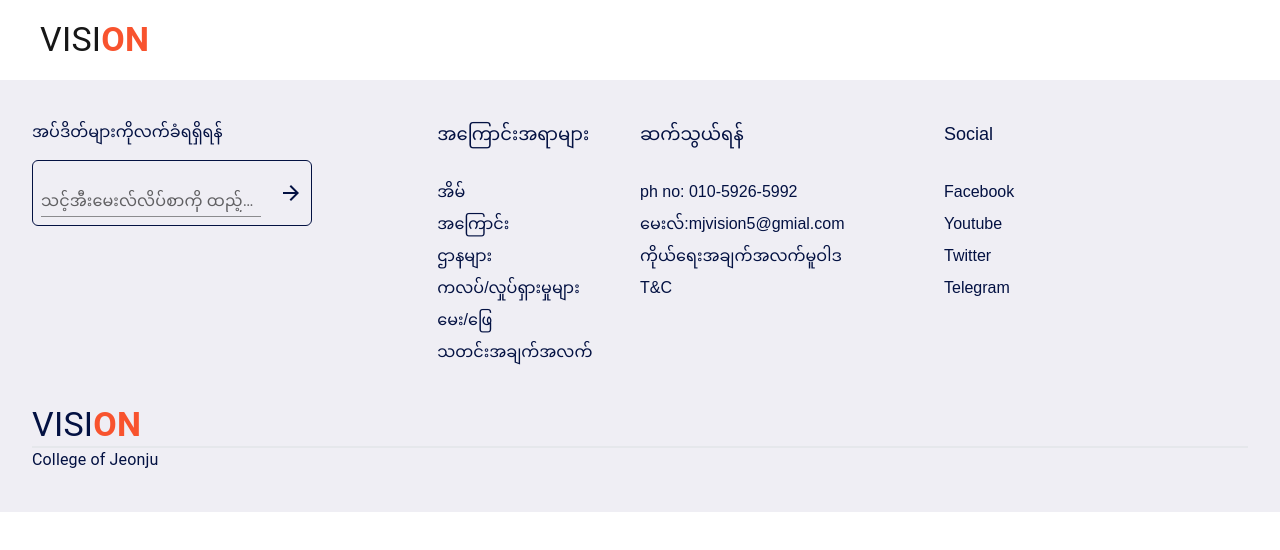
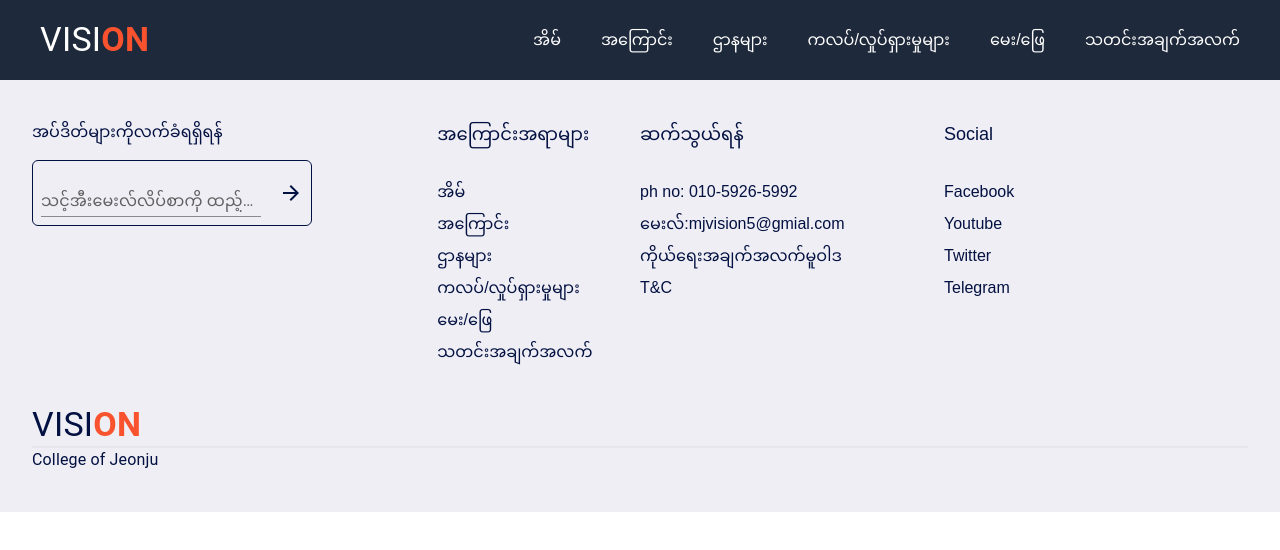
Before and after one commit to Zinkonaing-John/MJvision-Myanmar-V2, a Next.js app: page / in a window 1280 px wide. Shown: the top 550 px of the page. Built offline with nearby package versions, Linux system fonts and the light colour scheme.

Commit message:
navbar bg color

```diff
--- a/src/components/NavBar.tsx
+++ b/src/components/NavBar.tsx
@@ -3,9 +3,9 @@ import Link from 'next/link'
 
 export const NavBar = () => {
   return (
-    <div className="flex items-center justify-between h-20 py-2 px-10 w-full sticky top-0 left-0">
+    <div className="flex items-center justify-between h-20 py-2 px-10 w-full sticky top-0 left-0 bg-slate-800">
       <Link href={'/'}>
-        <Typography variant={'h4'}>
+        <Typography variant={'h4'} className="text-[#fff]">
           VISI<b className="text-[#f8532e]">ON</b>
         </Typography>
       </Link>
```
